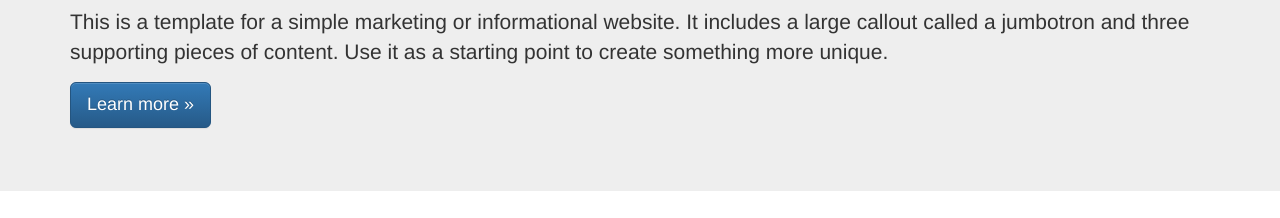
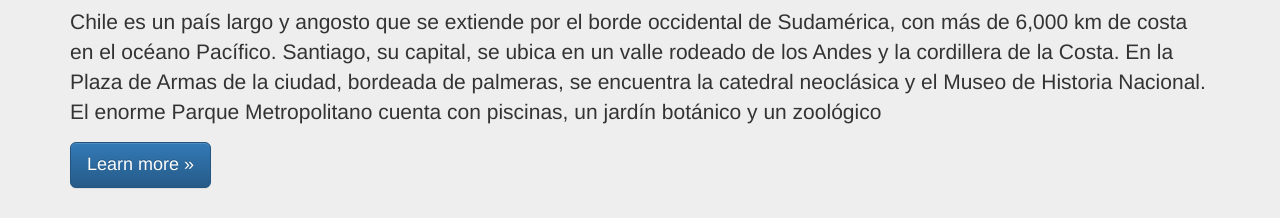
Before and after one commit to Jptsoft/bootcamp, a plain HTML site: page index.html in a window 1280 px wide. Shown: the part 190-408 px from the top of the page. Drawn offline with nearby package versions, Linux system fonts and the light colour scheme.

Commit message:
cambio en parrafo

```diff
--- a/index.html
+++ b/index.html
@@ -56,7 +56,7 @@
     <div class="jumbotron">
       <div class="container">
         <h1>Hello, Chile!</h1>
-        <p>This is a template for a simple marketing or informational website. It includes a large callout called a jumbotron and three supporting pieces of content. Use it as a starting point to create something more unique.</p>
+        <p>Chile es un país largo y angosto que se extiende por el borde occidental de Sudamérica, con más de 6,000 km de costa en el océano Pacífico. Santiago, su capital, se ubica en un valle rodeado de los Andes y la cordillera de la Costa. En la Plaza de Armas de la ciudad, bordeada de palmeras, se encuentra la catedral neoclásica y el Museo de Historia Nacional. El enorme Parque Metropolitano cuenta con piscinas, un jardín botánico y un zoológico</p>
         <p><a class="btn btn-primary btn-lg" href="#" role="button">Learn more &raquo;</a></p>
       </div>
     </div>
```
